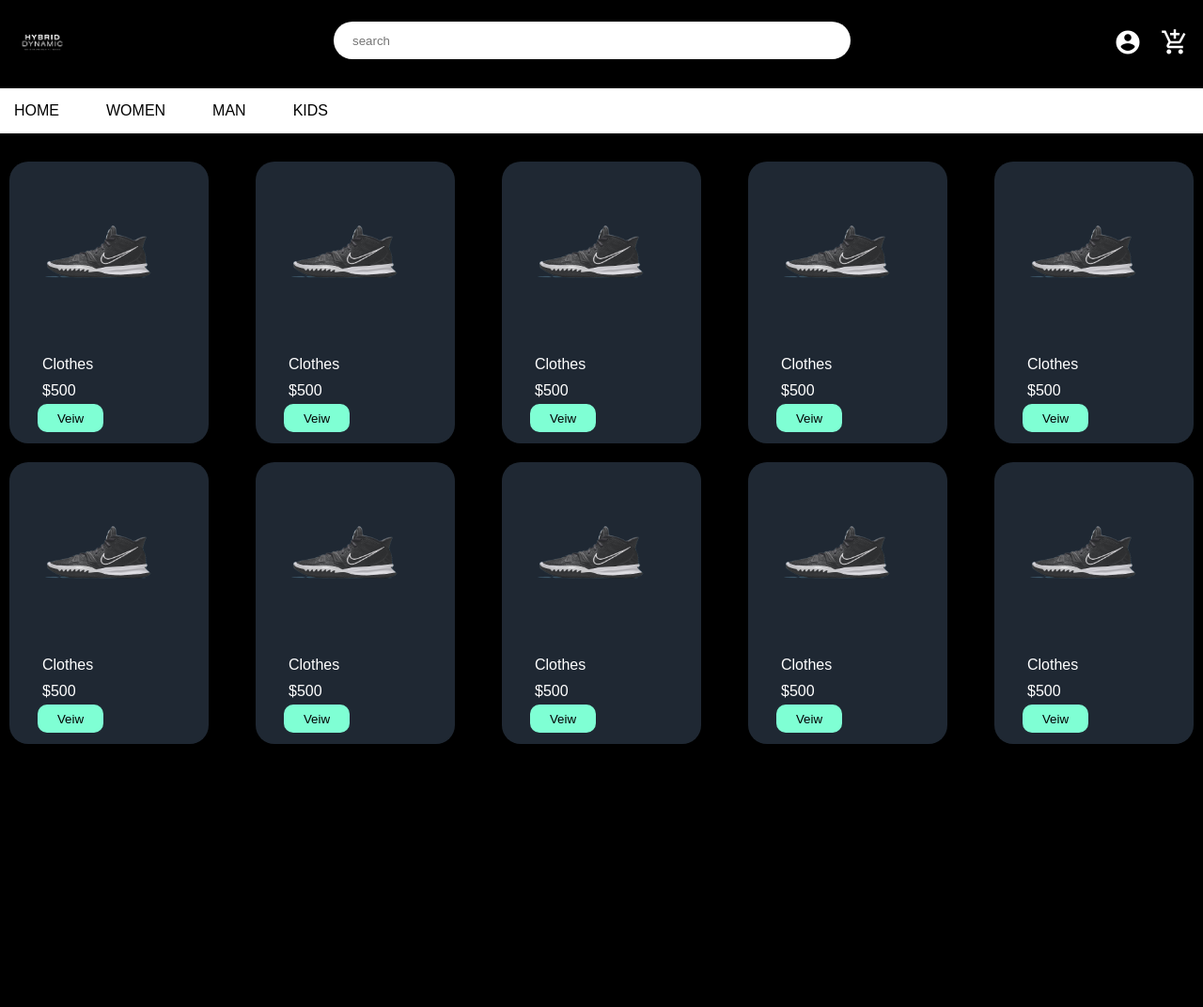
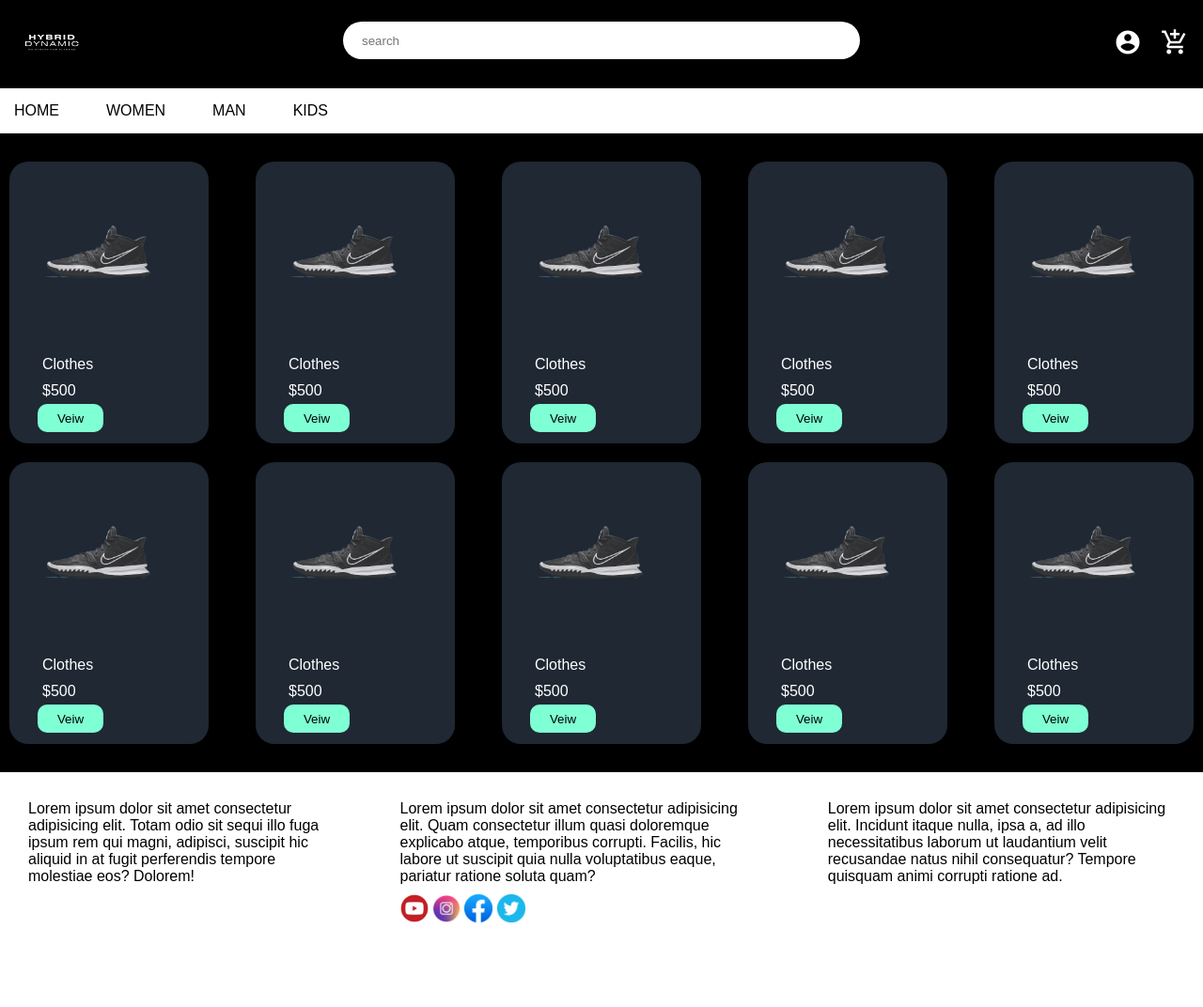
Before and after one commit to loeub/seyla_ecommerce_project, a plain HTML site: page index.html in a window 1280 px wide. Shown: the whole page at 94% size. Before the commit the page ends 802 px from the top, so only its background shows below. Drawn offline with Linux system fonts and the light colour scheme.

Commit message:
create footer

```diff
--- a/css/main.css
+++ b/css/main.css
@@ -17,8 +17,8 @@ header{
     justify-content: space-between;
     padding: 15px;
 }
-img{
-    width: 60px;
+.logo_picture img{
+    width: 80px;
     height: 60px;
     border-radius: 30px;
 }
@@ -102,3 +102,20 @@ main .card{
     color: white;
     padding: 5px;
 }
+footer{
+    display: flex;
+    background-color: white;
+    height: 250px;
+    gap: 10px;
+    margin-top: 20px;
+}
+.location, .link, .about {
+    padding: 30px;
+}
+.logo_account{
+    margin-top: 10px;
+}
+.logo_accout, img{
+    width: 30px;
+    height: 30px;
+}
--- a/index.html
+++ b/index.html
@@ -48,7 +48,9 @@
                 <div class="text_button">
                     <p>Clothes</p>
                     <p>$500</p>
+                    <a href="">
                         <button>Veiw</button>
+                    </a>
                 </div>
             </div>
             <div class="card">
@@ -56,7 +58,9 @@
                 <div class="text_button">
                     <p>Clothes</p>
                     <p>$500</p>
+                    <a href="">
                         <button>Veiw</button>
+                    </a>
                 </div>
             </div>
             <div class="card">
@@ -64,7 +68,9 @@
                 <div class="text_button">
                     <p>Clothes</p>
                     <p>$500</p>
+                    <a href="">
                         <button>Veiw</button>
+                    </a>
                 </div>
             </div>
             <div class="card">
@@ -72,7 +78,9 @@
                 <div class="text_button">
                     <p>Clothes</p>
                     <p>$500</p>
+                    <a href="">
                         <button>Veiw</button>
+                    </a>
                 </div>
             </div>
             <div class="card">
@@ -80,7 +88,9 @@
                 <div class="text_button">
                     <p>Clothes</p>
                     <p>$500</p>
+                    <a href="">
                         <button>Veiw</button>
+                    </a>
                 </div>
             </div>
         </div>
@@ -90,7 +100,9 @@
                 <div class="text_button">
                     <p>Clothes</p>
                     <p>$500</p>
+                    <a href="">
                         <button>Veiw</button>
+                    </a>
                 </div>
             </div>
             <div class="card">
@@ -98,7 +110,9 @@
                 <div class="text_button">
                     <p>Clothes</p>
                     <p>$500</p>
+                    <a href="">
                         <button>Veiw</button>
+                    </a>
                 </div>
             </div>
             <div class="card">
@@ -106,7 +120,9 @@
                 <div class="text_button">
                     <p>Clothes</p>
                     <p>$500</p>
+                    <a href="">
                         <button>Veiw</button>
+                    </a>
                 </div>
             </div>
             <div class="card">
@@ -114,7 +130,9 @@
                 <div class="text_button">
                     <p>Clothes</p>
                     <p>$500</p>
+                    <a href="">
                         <button>Veiw</button>
+                    </a>
                 </div>
             </div>
             <div class="card">
@@ -122,13 +140,29 @@
                 <div class="text_button">
                     <p>Clothes</p>
                     <p>$500</p>
+                    <a href="">
                         <button>Veiw</button>
+                    </a>
                 </div>
             </div>
         </div>
     </main>
     <footer>
-
+        <div class="location">
+            <p>Lorem ipsum dolor sit amet consectetur adipisicing elit. Totam odio sit sequi illo fuga ipsum rem qui magni, adipisci, suscipit hic aliquid in at fugit perferendis tempore molestiae eos? Dolorem!</p>
+        </div>
+        <div class="link">
+            <p>Lorem ipsum dolor sit amet consectetur adipisicing elit. Quam consectetur illum quasi doloremque explicabo atque, temporibus corrupti. Facilis, hic labore ut suscipit quia nulla voluptatibus eaque, pariatur ratione soluta quam?</p>
+            <div class="logo_account">
+                <img src="image/yt.png" alt="">
+                <img src="image/ig.png" alt="">
+                <img src="image/photo_2022-11-29_09-27-59-removebg-preview.png" alt="">
+                <img src="image/twitter.png" alt="">
+            </div>
+        </div>
+        <div class="about">
+            <p>Lorem ipsum dolor sit amet consectetur adipisicing elit. Incidunt itaque nulla, ipsa a, ad illo necessitatibus laborum ut laudantium velit recusandae natus nihil consequatur? Tempore quisquam animi corrupti ratione ad.</p>
+        </div>
     </footer>
 </body>
 </html>
```
Also changed, not shown: image/ig.png (added), image/photo_2022-11-29_09-27-59-removebg-preview.png (added), image/twitter.png (added), image/yt.png (added). Lines whose indentation alone changed are shown as unchanged.
